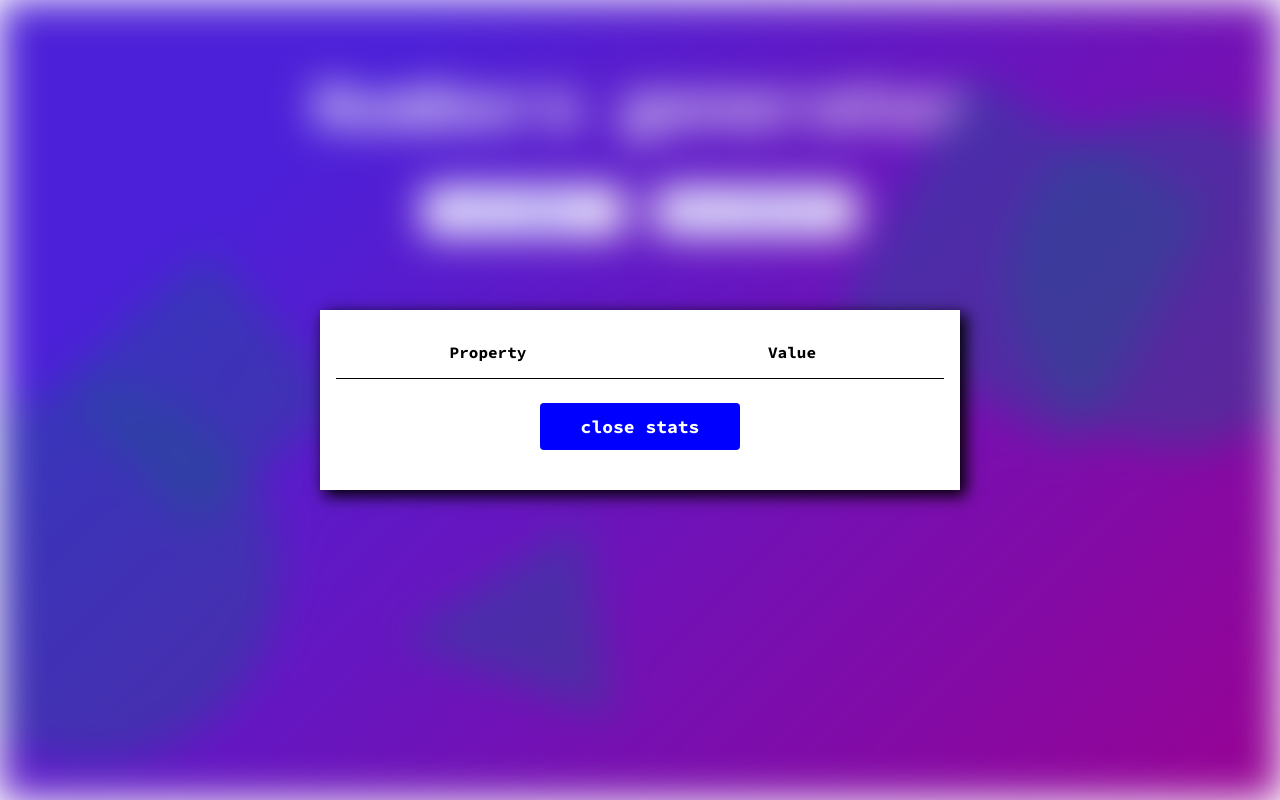
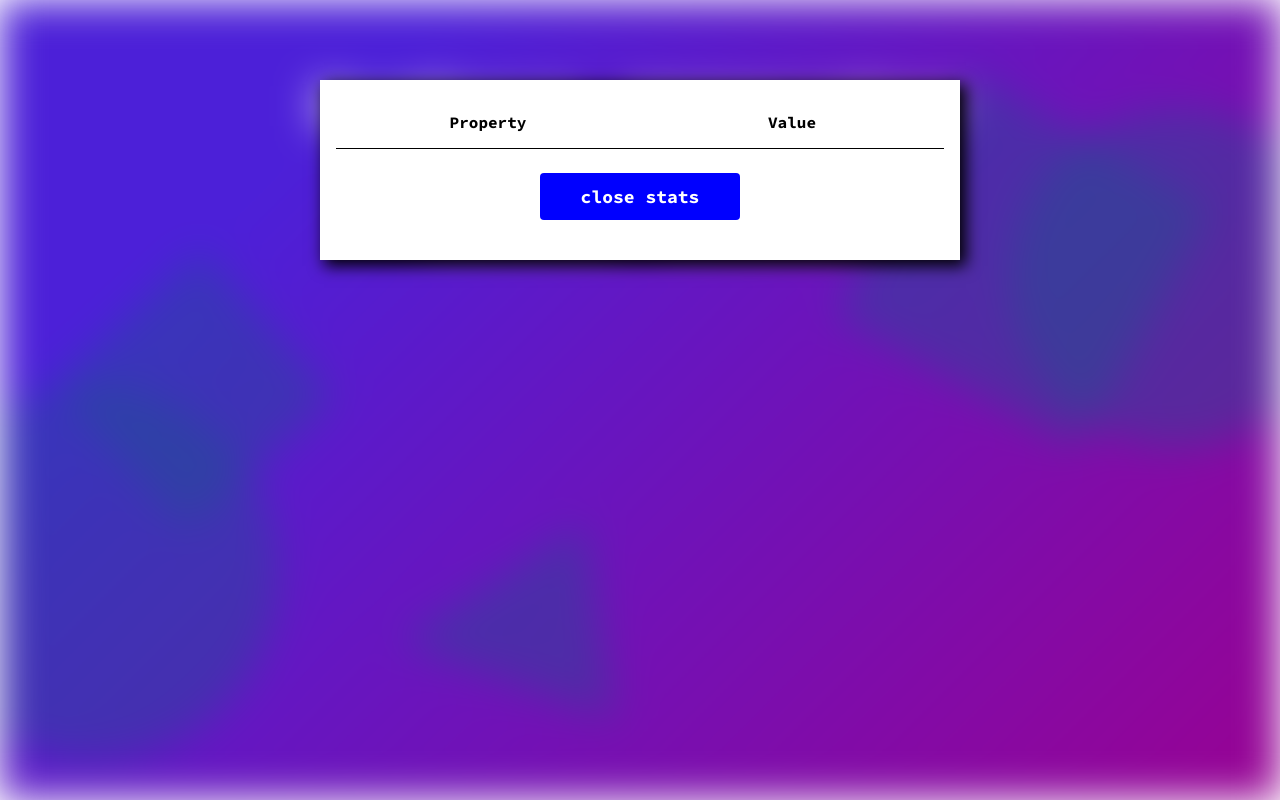
Before and after one commit to WarmuzWojtek/GrupaIT1, a plain HTML site: page index.html in a window 1280 px wide. Both pictures are taken after a click on the button "get statistics". Drawn offline with Linux system fonts and the light colour scheme.

Commit message:
fix modal css

```diff
--- a/style.css
+++ b/style.css
@@ -159,9 +159,9 @@ th {
     margin: 48px;
   }
   .modal {
-    top: 50vh;
+    top: 10vh;
     left: 50%;
-    transform: translate(-50%, -50%);
+    transform: translateX(-50%);
     width: 50%;
   }
 }
```
